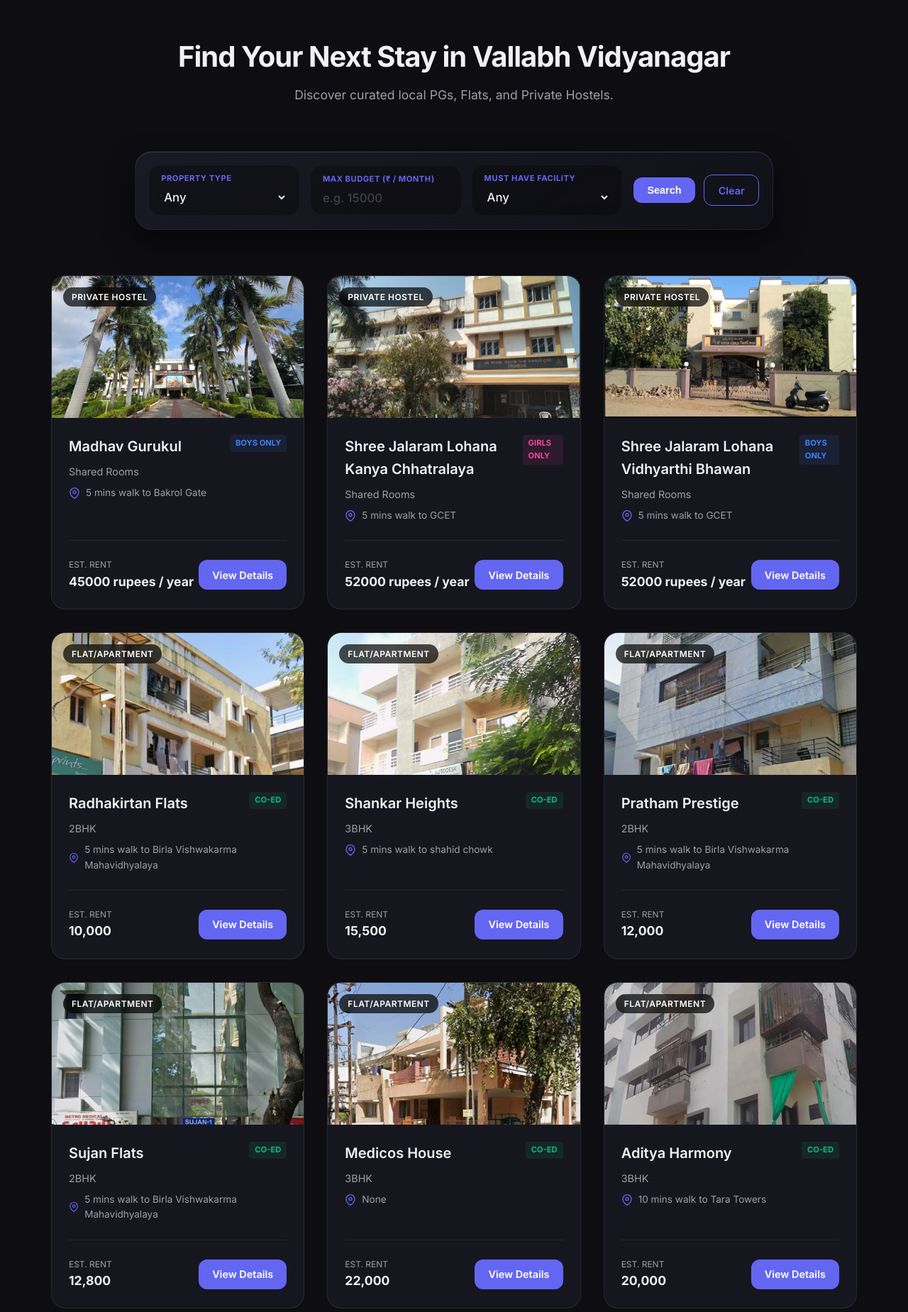
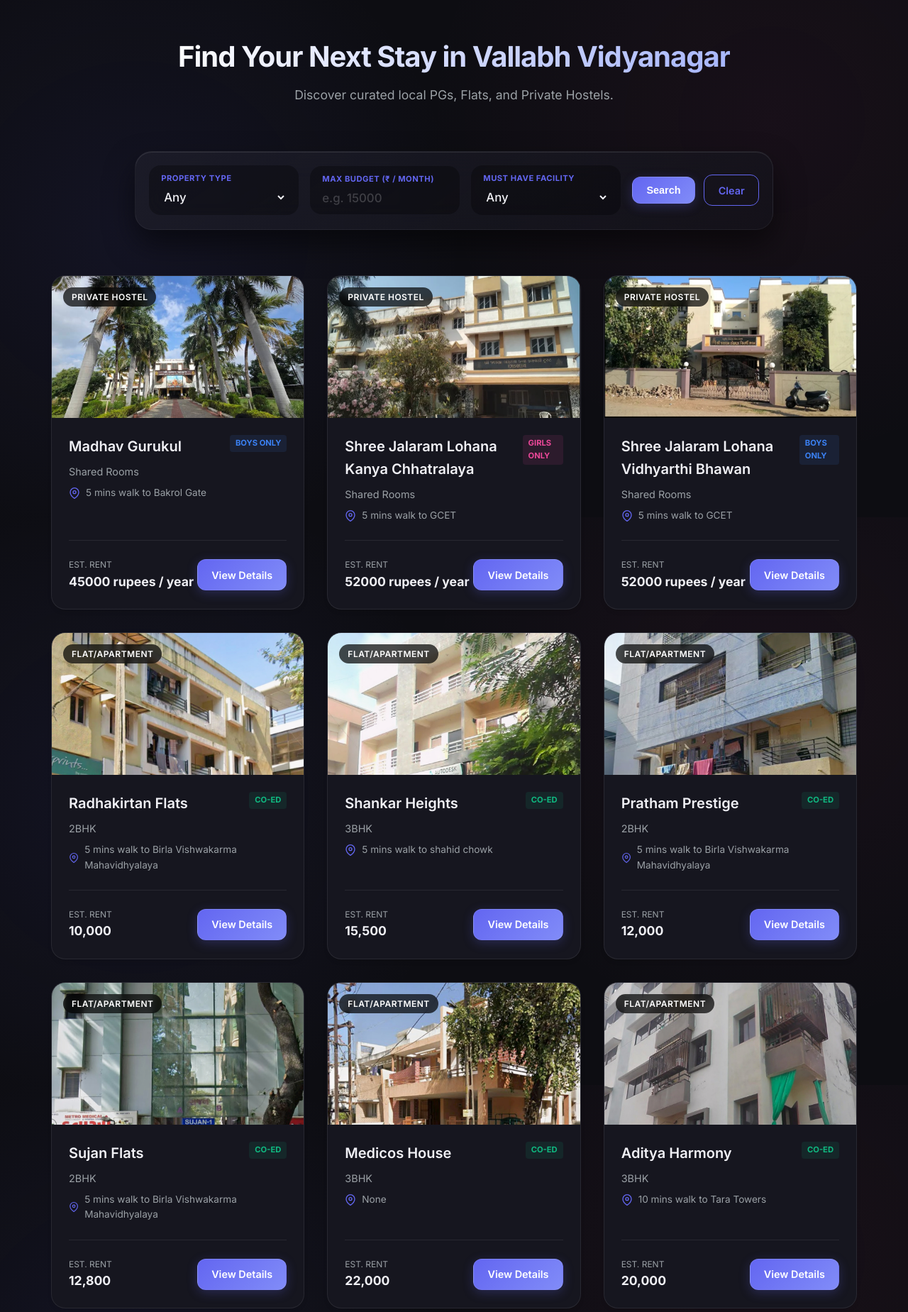
Before and after one commit to Aditya291206/stay-viewer, a Django app: page / in a window 1280 px wide. Shown: the part 71-1920 px from the top of the page at 71% size. Run offline with Django 5.2, Linux system fonts and the light colour scheme; data comes from the database, SQL or seed files in the repository.

Commit message:
Aesthetic CSS overhaul: background mesh, gradient text, animations

```diff
--- a/static/css/styles.css
+++ b/static/css/styles.css
@@ -31,6 +31,10 @@
 body {
     font-family: 'Inter', sans-serif;
     background-color: var(--bg-main);
+    background-image:
+        radial-gradient(circle at 15% 50%, rgba(99, 102, 241, 0.08), transparent 40%),
+        radial-gradient(circle at 85% 30%, rgba(236, 72, 153, 0.05), transparent 40%);
+    background-attachment: fixed;
     color: var(--text-primary);
     line-height: 1.6;
     min-height: 100vh;
@@ -113,9 +117,13 @@ body {
 
 .page-header h1 {
     font-size: 2.5rem;
-    font-weight: 700;
+    font-weight: 800;
     letter-spacing: -1px;
     margin-bottom: 0.5rem;
+    background: linear-gradient(135deg, #ffffff 0%, #a5b4fc 100%);
+    -webkit-background-clip: text;
+    -webkit-text-fill-color: transparent;
+    display: inline-block;
 }
 
 .subtitle {
@@ -208,6 +216,18 @@ body {
     gap: 2rem;
 }
 
+/* Animations */
+@keyframes fadeUp {
+    from {
+        opacity: 0;
+        transform: translateY(30px);
+    }
+    to {
+        opacity: 1;
+        transform: translateY(0);
+    }
+}
+
 /* Property Card */
 .property-card {
     background: var(--bg-secondary);
@@ -217,7 +237,18 @@ body {
     transition: var(--transition);
     display: flex;
     flex-direction: column;
+    box-shadow: 0 4px 6px -1px rgba(0, 0, 0, 0.1), inset 0 1px 0 rgba(255, 255, 255, 0.05);
+    opacity: 0;
+    animation: fadeUp 0.6s cubic-bezier(0.16, 1, 0.3, 1) forwards;
 }
+
+/* Optional: Stagger the animation slightly for a cool effect if we had JS, but CSS alone works */
+.property-card:nth-child(1) { animation-delay: 0.1s; }
+.property-card:nth-child(2) { animation-delay: 0.2s; }
+.property-card:nth-child(3) { animation-delay: 0.3s; }
+.property-card:nth-child(4) { animation-delay: 0.4s; }
+.property-card:nth-child(5) { animation-delay: 0.5s; }
+.property-card:nth-child(n+6) { animation-delay: 0.6s; }
 
 .property-card:hover {
     transform: translateY(-5px);
@@ -355,13 +386,16 @@ body {
 }
 
 .btn-primary {
-    background: var(--accent-primary);
+    background: linear-gradient(135deg, var(--accent-primary) 0%, #818cf8 100%);
     color: white;
+    box-shadow: 0 4px 15px rgba(99, 102, 241, 0.25);
+    border: 1px solid rgba(255, 255, 255, 0.1);
 }
 
 .btn-primary:hover {
-    background: var(--accent-hover);
-    box-shadow: 0 4px 15px var(--accent-glow);
+    background: linear-gradient(135deg, var(--accent-hover) 0%, #6366f1 100%);
+    box-shadow: 0 6px 20px rgba(99, 102, 241, 0.4);
+    transform: translateY(-2px);
 }
 
 .btn-outline {
```
